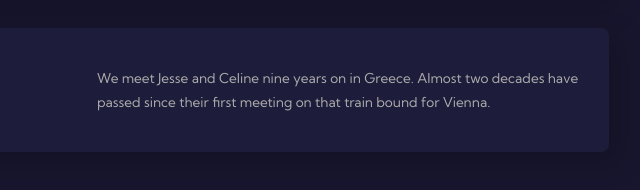
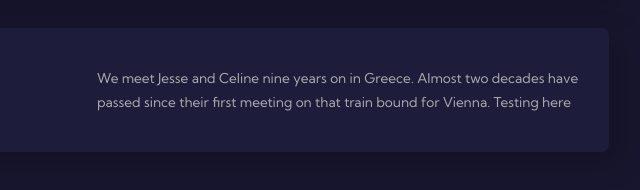
Before and after one commit to willianwda/7days-of-code-github, a plain HTML site: page index.html in a window 1280 px wide. Shown: the part 542-732 px from the top of the page, 543-1183 px from the left. Drawn offline with Linux system fonts and the light colour scheme.

Commit message:
Alterando a descrição do filme 3 - teste

```diff
--- a/index.html
+++ b/index.html
@@ -90,7 +90,7 @@
           </div>
         </div>
         <div class="movie-description">
-          <span>We meet Jesse and Celine nine years on in Greece. Almost two decades have passed since their first meeting on that train bound for Vienna.</span>
+          <span>We meet Jesse and Celine nine years on in Greece. Almost two decades have passed since their first meeting on that train bound for Vienna. Testing here</span>
         </div>
       </div>
     </div>
```
